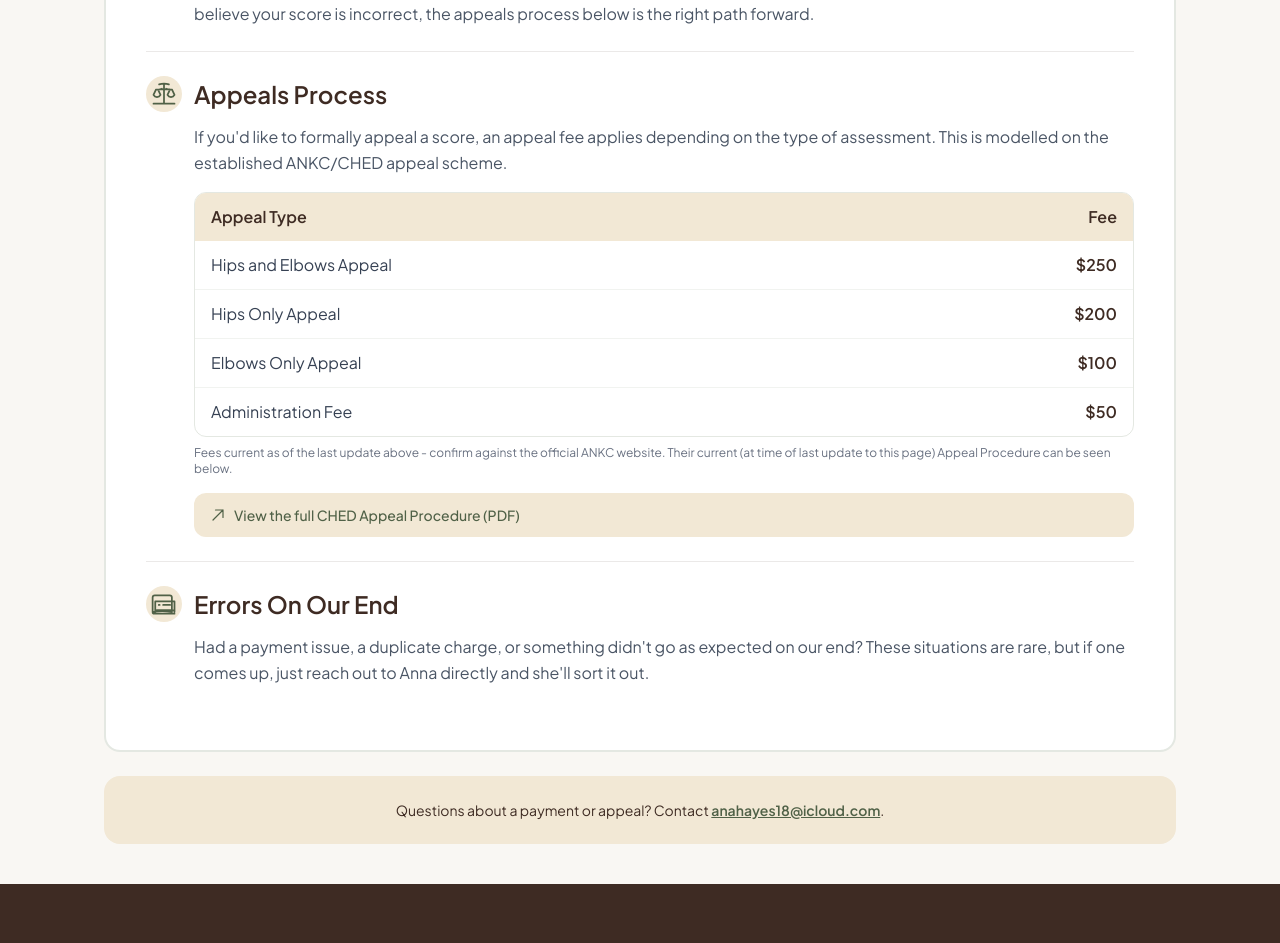
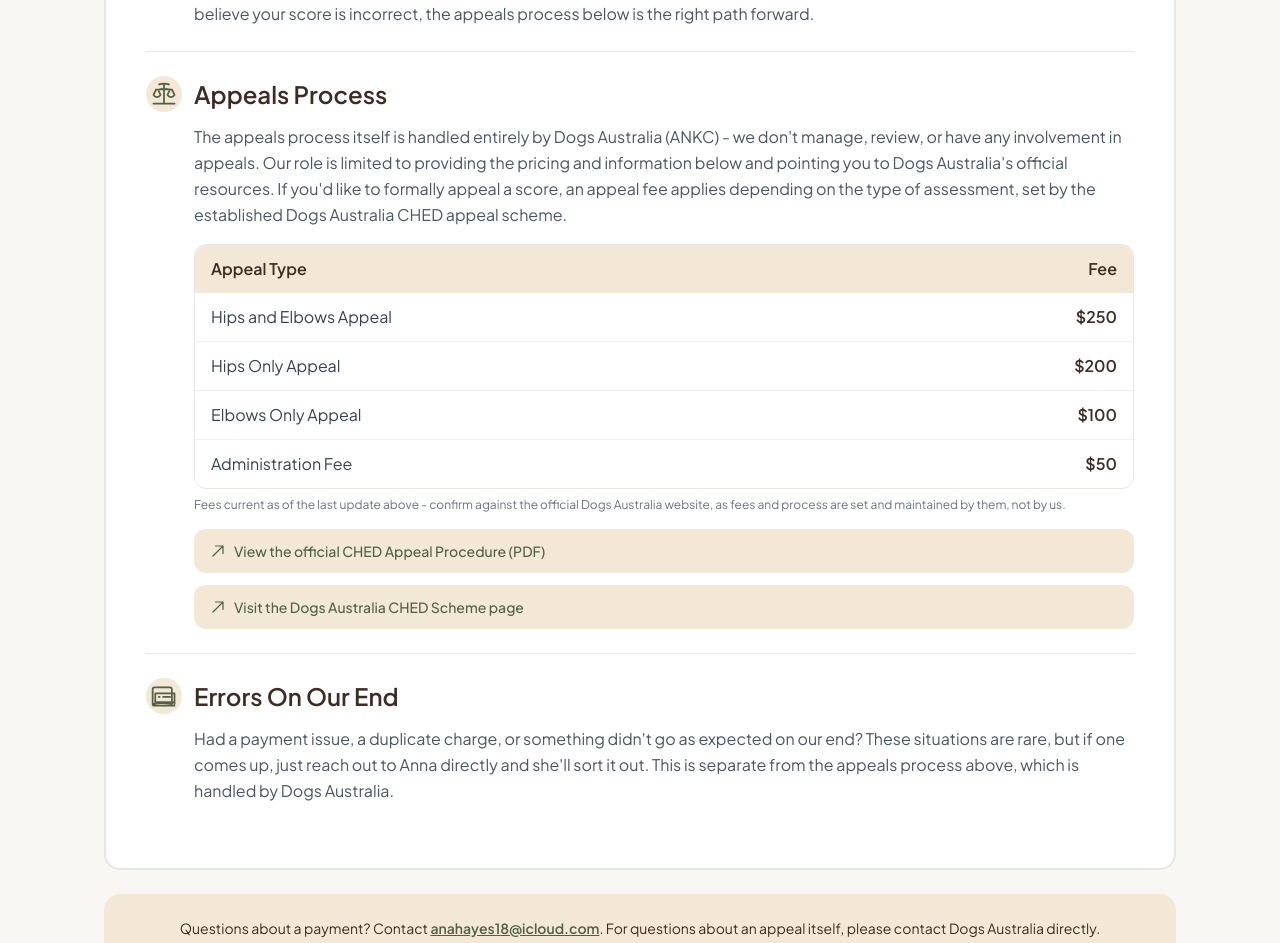
Before and after one commit to CodedBeats/Hayes_Hip_and_Elbow_Scoring, a Next.js app: page /misc/appeals in a window 1280 px wide. Shown: the part 522-1465 px from the top of the page. Built offline with nearby package versions, Linux system fonts and the light colour scheme; no server answers.

Commit message:
fix(appeals): updated wording for appeals based on feedback

```diff
--- a/app/(main)/about/page.tsx
+++ b/app/(main)/about/page.tsx
@@ -137,11 +137,12 @@ const faqItems = [
         title: "How do I appeal a score?",
         content: (
             <>
-                Formal appeals, including the fee schedule and process, are outlined on our{" "}
+                The appeals process is handled entirely by Dogs Australia (ANKC) - we&apos;re not involved in it.
+                Our{" "}
                 <Link href="/misc/appeals" className="font-semibold text-brand-green underline">
                     Appeals Process
                 </Link>{" "}
-                page.
+                page has the fee schedule plus links to Dogs Australia&apos;s official appeal information.
             </>
         ),
     },
--- a/app/(main)/misc/appeals/page.tsx
+++ b/app/(main)/misc/appeals/page.tsx
@@ -36,8 +36,11 @@ const AppealsPage = () => {
 
                     <PolicySection icon={<ScaleIcon />} title="Appeals Process">
                         <p className="mb-4">
-                            If you&apos;d like to formally appeal a score, an appeal fee applies depending on the
-                            type of assessment. This is modelled on the established ANKC/CHED appeal scheme.
+                            The appeals process itself is handled entirely by Dogs Australia (ANKC) - we don&apos;t
+                            manage, review, or have any involvement in appeals. Our role is limited to providing the
+                            pricing and information below and pointing you to Dogs Australia&apos;s official
+                            resources. If you&apos;d like to formally appeal a score, an appeal fee applies depending
+                            on the type of assessment, set by the established Dogs Australia CHED appeal scheme.
                         </p>
 
                         <div className="overflow-hidden rounded-xl border border-brand-green-mid/20">
@@ -59,8 +62,8 @@ const AppealsPage = () => {
                             </table>
                         </div>
                         <p className="mt-2 text-xs text-gray-500">
-                            Fees current as of the last update above - confirm against the official ANKC website. Their
-                            current (at time of last update to this page) Appeal Procedure can be seen below.
+                            Fees current as of the last update above - confirm against the official Dogs Australia
+                            website, as fees and process are set and maintained by them, not by us.
                         </p>
 
                         <a
@@ -70,7 +73,17 @@ const AppealsPage = () => {
                             className="mt-4 flex items-center gap-2 rounded-xl bg-warm-sand px-4 py-3 text-sm font-medium text-brand-green hover:underline"
                         >
                             <ArrowUpRightIcon />
-                            View the full CHED Appeal Procedure (PDF)
+                            View the official CHED Appeal Procedure (PDF)
+                        </a>
+
+                        <a
+                            href="https://dogsaustralia.org.au/members/health-wellbeing/cheds-canine-hip-and-elbow-dysplasia-scheme/"
+                            target="_blank"
+                            rel="noopener noreferrer"
+                            className="mt-3 flex items-center gap-2 rounded-xl bg-warm-sand px-4 py-3 text-sm font-medium text-brand-green hover:underline"
+                        >
+                            <ArrowUpRightIcon />
+                            Visit the Dogs Australia CHED Scheme page
                         </a>
                     </PolicySection>
 
@@ -78,17 +91,18 @@ const AppealsPage = () => {
                         <p>
                             Had a payment issue, a duplicate charge, or something didn&apos;t go as expected on our
                             end? These situations are rare, but if one comes up, just reach out to Anna directly and
-                            she&apos;ll sort it out.
+                            she&apos;ll sort it out. This is separate from the appeals process above, which is
+                            handled by Dogs Australia.
                         </p>
                     </PolicySection>
                 </div>
 
                 <div className="mt-6 rounded-2xl bg-warm-sand p-6 text-center text-sm text-brand-brown">
-                    Questions about a payment or appeal? Contact{" "}
+                    Questions about a payment? Contact{" "}
                     <a href="mailto:anahayes18@icloud.com" className="font-semibold text-brand-green underline">
                         anahayes18@icloud.com
                     </a>
-                    .
+                    . For questions about an appeal itself, please contact Dogs Australia directly.
                 </div>
             </main>
         </div>
--- a/app/(main)/misc/terms-of-service/page.tsx
+++ b/app/(main)/misc/terms-of-service/page.tsx
@@ -54,8 +54,9 @@ const TermsOfServicePage = () => {
 
                     <PolicySection icon={<ScaleIcon />} title="Appeals">
                         <p>
-                            If you believe a score is incorrect, you can lodge a formal appeal. Appeal fees and the
-                            process are outlined on our{" "}
+                            If you believe a score is incorrect, you can lodge a formal appeal. The appeals process
+                            itself is handled entirely by Dogs Australia (ANKC) - we have no involvement in it.
+                            Pricing and links to Dogs Australia&apos;s official appeal information are on our{" "}
                             <Link href="/misc/appeals" className="font-semibold text-brand-green underline">
                                 Appeals Process
                             </Link>{" "}
```
